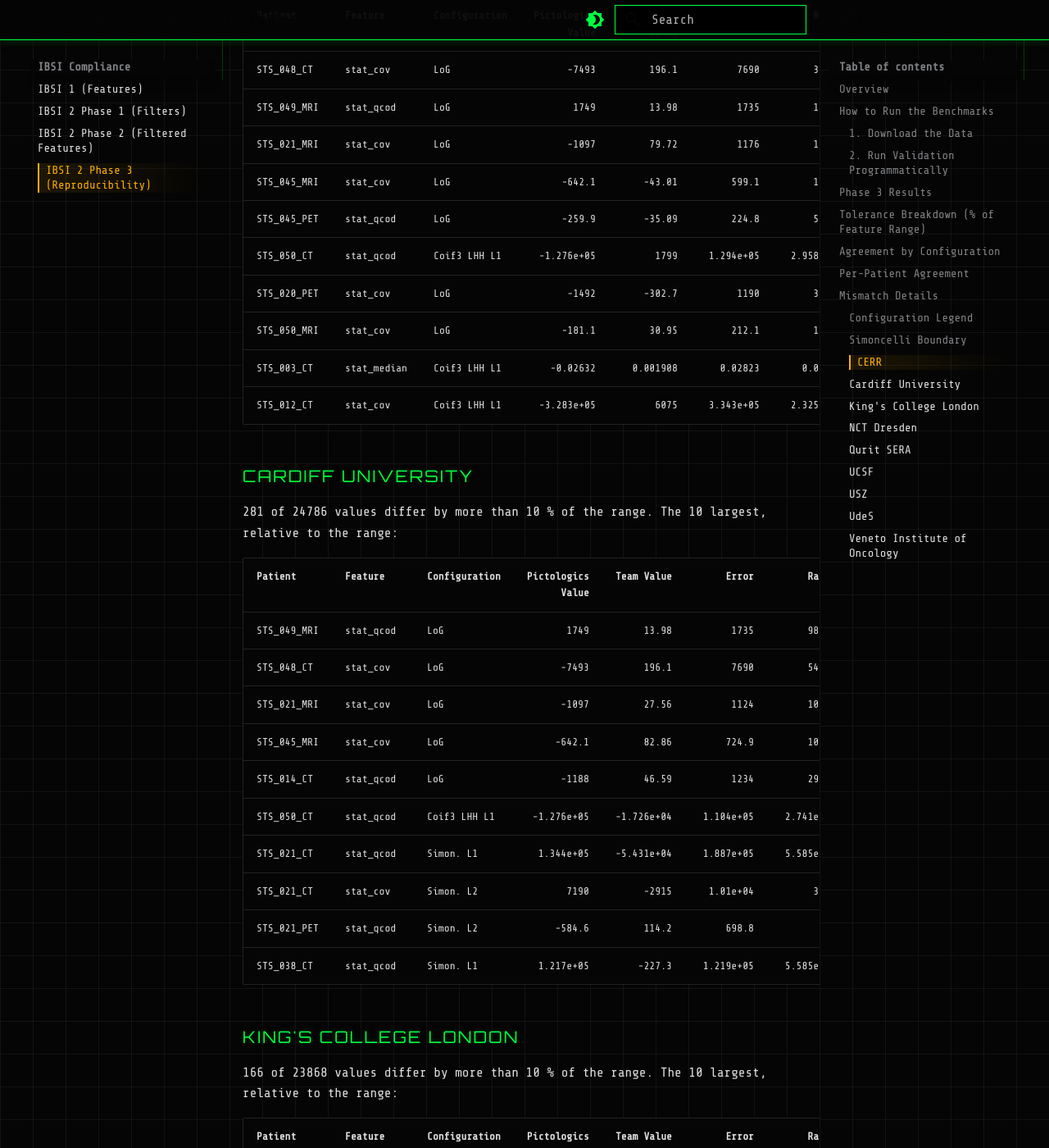
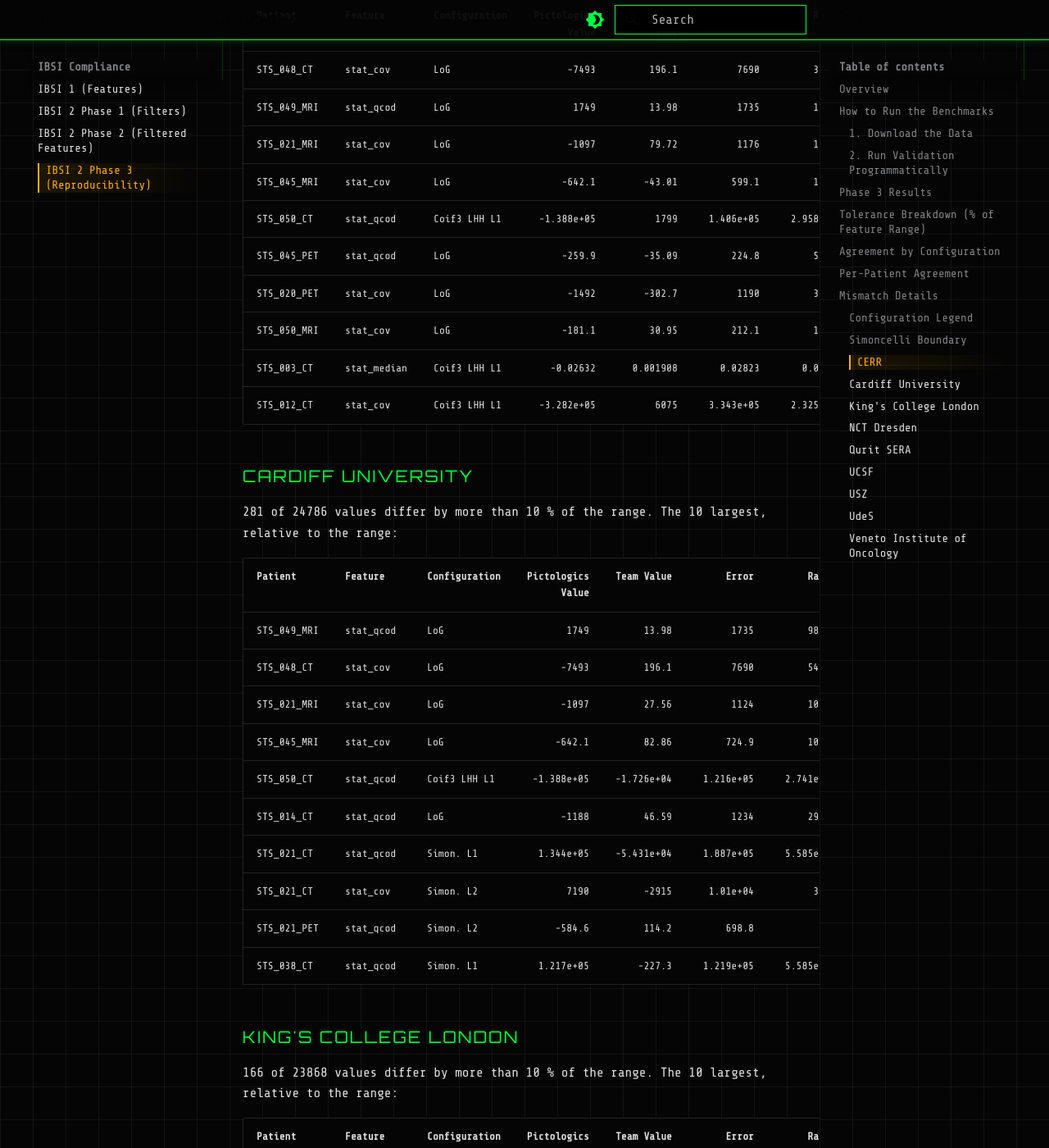
Before and after one commit to martonkolossvary/pictologics, an MkDocs documentation site: the page built from docs/ibsi2_phase3_compliance.md, in a window 1280 px wide and 1400 px high, scrolled down 6435 px. Shown: the whole window at 82% size. Built offline with MkDocs 1.6.1 and Material for MkDocs 9.7.7, drawn with Linux system fonts in a browser that asks for light colours; comment, search, counter and statistics services are not loaded; some of the changed text lies outside the part shown.

Commit message:
docs: Refresh the IBSI compliance pages after the float32 passes
The pages and the phase 3 heatmaps of the baseline run that accepted the float32 passes
(dev/pre_push.py --update-baseline --accept-changes, 2026-10-07). Every pass count stays:
IBSI 1 675/696, IBSI 2 phase 1 28/36, phase 2 9/9, phase 3 153/153. The phase 3 team
agreement moves by 12 values, all the QCoD or the median of filter 6, a response near zero.
9 matches are lost and 3 won.

```diff
--- a/docs/ibsi2_phase3_compliance.md
+++ b/docs/ibsi2_phase3_compliance.md
@@ -135,12 +135,12 @@
 | STS_049_MRI | stat_qcod | LoG | 1749 | 13.98 | 1735 | 105.6 |
 | STS_021_MRI | stat_cov | LoG | -1097 | 79.72 | 1176 | 122.7 |
 | STS_045_MRI | stat_cov | LoG | -642.1 | -43.01 | 599.1 | 122.7 |
+| STS_050_CT | stat_qcod | Coif3 LHH L1 | -1.388e+05 | 1799 | 1.406e+05 | 2.958e+04 |
 | STS_045_PET | stat_qcod | LoG | -259.9 | -35.09 | 224.8 | 51.05 |
-| STS_050_CT | stat_qcod | Coif3 LHH L1 | -1.276e+05 | 1799 | 1.294e+05 | 2.958e+04 |
 | STS_020_PET | stat_cov | LoG | -1492 | -302.7 | 1190 | 308.1 |
 | STS_050_MRI | stat_cov | LoG | -181.1 | 30.95 | 212.1 | 122.7 |
 | STS_003_CT | stat_median | Coif3 LHH L1 | -0.02632 | 0.001908 | 0.02823 | 0.01912 |
-| STS_012_CT | stat_cov | Coif3 LHH L1 | -3.283e+05 | 6075 | 3.343e+05 | 2.325e+05 |
+| STS_012_CT | stat_cov | Coif3 LHH L1 | -3.282e+05 | 6075 | 3.343e+05 | 2.325e+05 |
 
 ### Cardiff University
 
@@ -152,8 +152,8 @@
 | STS_048_CT | stat_cov | LoG | -7493 | 196.1 | 7690 | 544.8 |
 | STS_021_MRI | stat_cov | LoG | -1097 | 27.56 | 1124 | 109.7 |
 | STS_045_MRI | stat_cov | LoG | -642.1 | 82.86 | 724.9 | 109.7 |
+| STS_050_CT | stat_qcod | Coif3 LHH L1 | -1.388e+05 | -1.726e+04 | 1.216e+05 | 2.741e+04 |
 | STS_014_CT | stat_qcod | LoG | -1188 | 46.59 | 1234 | 293.1 |
-| STS_050_CT | stat_qcod | Coif3 LHH L1 | -1.276e+05 | -1.726e+04 | 1.104e+05 | 2.741e+04 |
 | STS_021_CT | stat_qcod | Simon. L1 | 1.344e+05 | -5.431e+04 | 1.887e+05 | 5.585e+04 |
 | STS_021_CT | stat_cov | Simon. L2 | 7190 | -2915 | 1.01e+04 | 3363 |
 | STS_021_PET | stat_qcod | Simon. L2 | -584.6 | 114.2 | 698.8 | 264 |
@@ -168,7 +168,7 @@
 | STS_049_MRI | stat_qcod | LoG | 1749 | 13.98 | 1735 | 108.8 |
 | STS_048_CT | stat_cov | LoG | -7493 | 196.1 | 7690 | 568.5 |
 | STS_021_MRI | stat_cov | LoG | -1097 | 27.56 | 1124 | 102.5 |
-| STS_050_CT | stat_qcod | Coif3 LHH L1 | -1.276e+05 | -469.6 | 1.272e+05 | 1.482e+04 |
+| STS_050_CT | stat_qcod | Coif3 LHH L1 | -1.388e+05 | -469.6 | 1.384e+05 | 1.482e+04 |
 | STS_021_CT | stat_qcod | Simon. L1 | 1.344e+05 | -1.688e+04 | 1.513e+05 | 1.982e+04 |
 | STS_045_MRI | stat_cov | LoG | -642.1 | 75.6 | 717.7 | 102.5 |
 | STS_038_CT | stat_qcod | Simon. L1 | 1.217e+05 | 2942 | 1.187e+05 | 1.982e+04 |
@@ -182,7 +182,7 @@
 
 | Patient | Feature | Configuration | Pictologics Value | Team Value | Error | Range |
 |:--------|:--------|:-------------|----------:|-----------:|------:|------:|
-| STS_050_CT | stat_qcod | Coif3 LHH L1 | -1.276e+05 | 3.161e+04 | 1.592e+05 | 4.269e+04 |
+| STS_050_CT | stat_qcod | Coif3 LHH L1 | -1.388e+05 | 3.161e+04 | 1.704e+05 | 4.269e+04 |
 | STS_045_PET | stat_qcod | LoG | -259.9 | -71.78 | 188.1 | 88.52 |
 | STS_038_CT | stat_qcod | Simon. L1 | 1.217e+05 | -225 | 1.219e+05 | 8.212e+04 |
 | STS_034_CT | stat_max | Simon. L1 | 329.1 | 112 | 217.1 | 180.5 |
@@ -229,15 +229,15 @@
 
 ### USZ
 
-14 of 16524 values differ by more than 10 % of the range. The 10 largest, relative to the range:
+13 of 16524 values differ by more than 10 % of the range. The 10 largest, relative to the range:
 
 | Patient | Feature | Configuration | Pictologics Value | Team Value | Error | Range |
 |:--------|:--------|:-------------|----------:|-----------:|------:|------:|
-| STS_050_CT | stat_qcod | Coif3 LHH L1 | -1.276e+05 | 3.177e+04 | 1.594e+05 | 4.27e+04 |
-| STS_026_PET | stat_qcod | Coif3 LHH L1 | -3163 | -194.8 | 2968 | 2344 |
-| STS_045_PET | stat_qcod | Coif3 LHH L1 | 1584 | -688.7 | 2272 | 2344 |
+| STS_050_CT | stat_qcod | Coif3 LHH L1 | -1.388e+05 | 3.177e+04 | 1.706e+05 | 4.27e+04 |
+| STS_026_PET | stat_qcod | Coif3 LHH L1 | -3157 | -194.8 | 2962 | 2344 |
+| STS_045_PET | stat_qcod | Coif3 LHH L1 | 1584 | -688.7 | 2273 | 2344 |
 | STS_021_MRI | stat_cov | LoG | -1097 | -592.1 | 504.6 | 721.1 |
-| STS_041_PET | stat_qcod | Coif3 LHH L1 | -336.3 | -1338 | 1002 | 2344 |
+| STS_041_PET | stat_qcod | Coif3 LHH L1 | -336 | -1338 | 1002 | 2344 |
 | STS_015_CT | stat_cov | Coif3 LHH L1 | 1.458e+04 | 1.602e+05 | 1.456e+05 | 4.884e+05 |
 | STS_044_MRI | stat_min | Mean | 216 | 150.2 | 65.8 | 258.2 |
 | STS_034_MRI | stat_min | Mean | 194.1 | 136 | 58.1 | 258.2 |
```
Also changed, not shown: other parts of docs/ibsi2_phase3_compliance.md (+7 -7 lines), docs/ibsi2_compliance.md (+17 -17 lines), docs/assets/ibsi2_phase3_heatmap.png, docs/assets/ibsi2_phase3_patient_heatmap.png.
